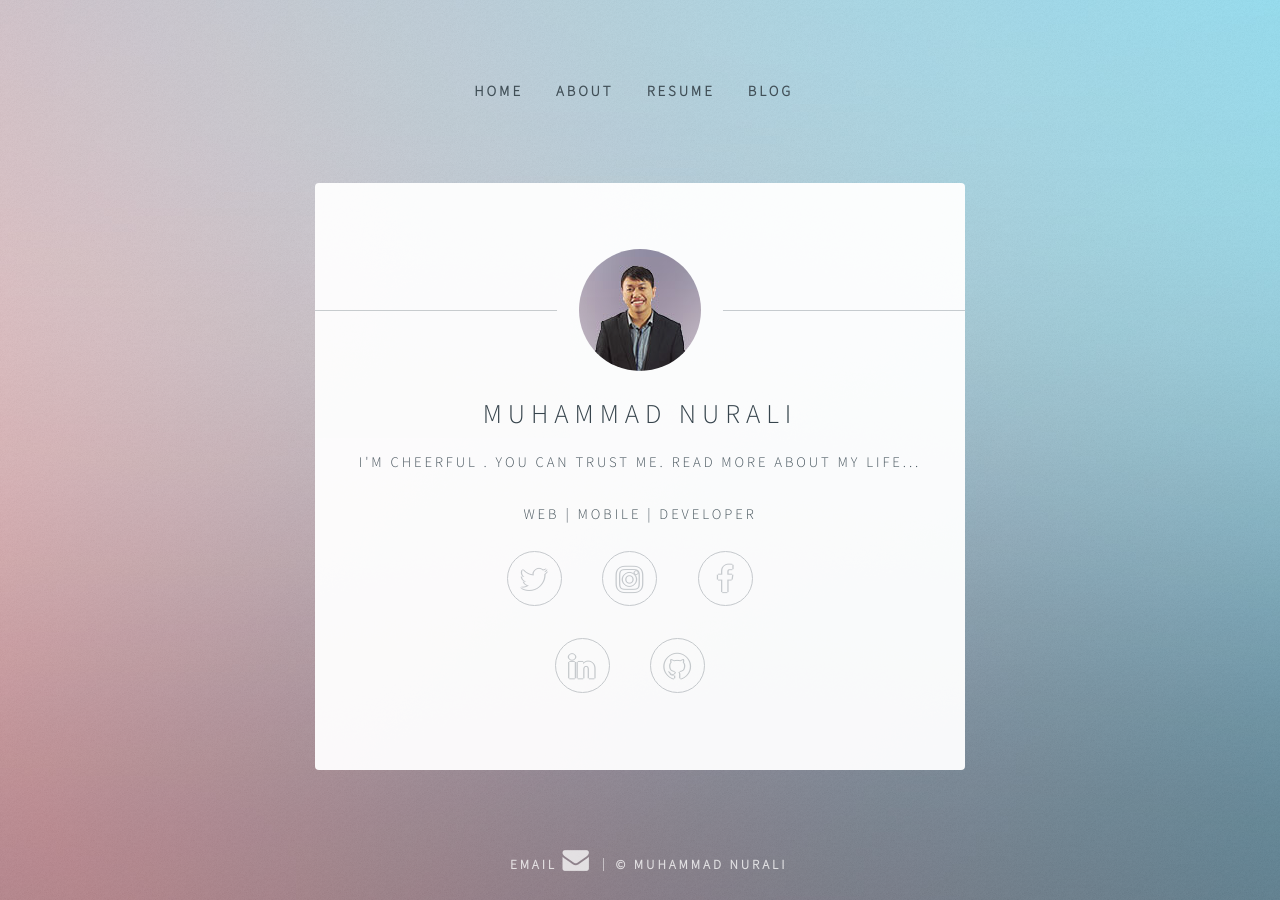
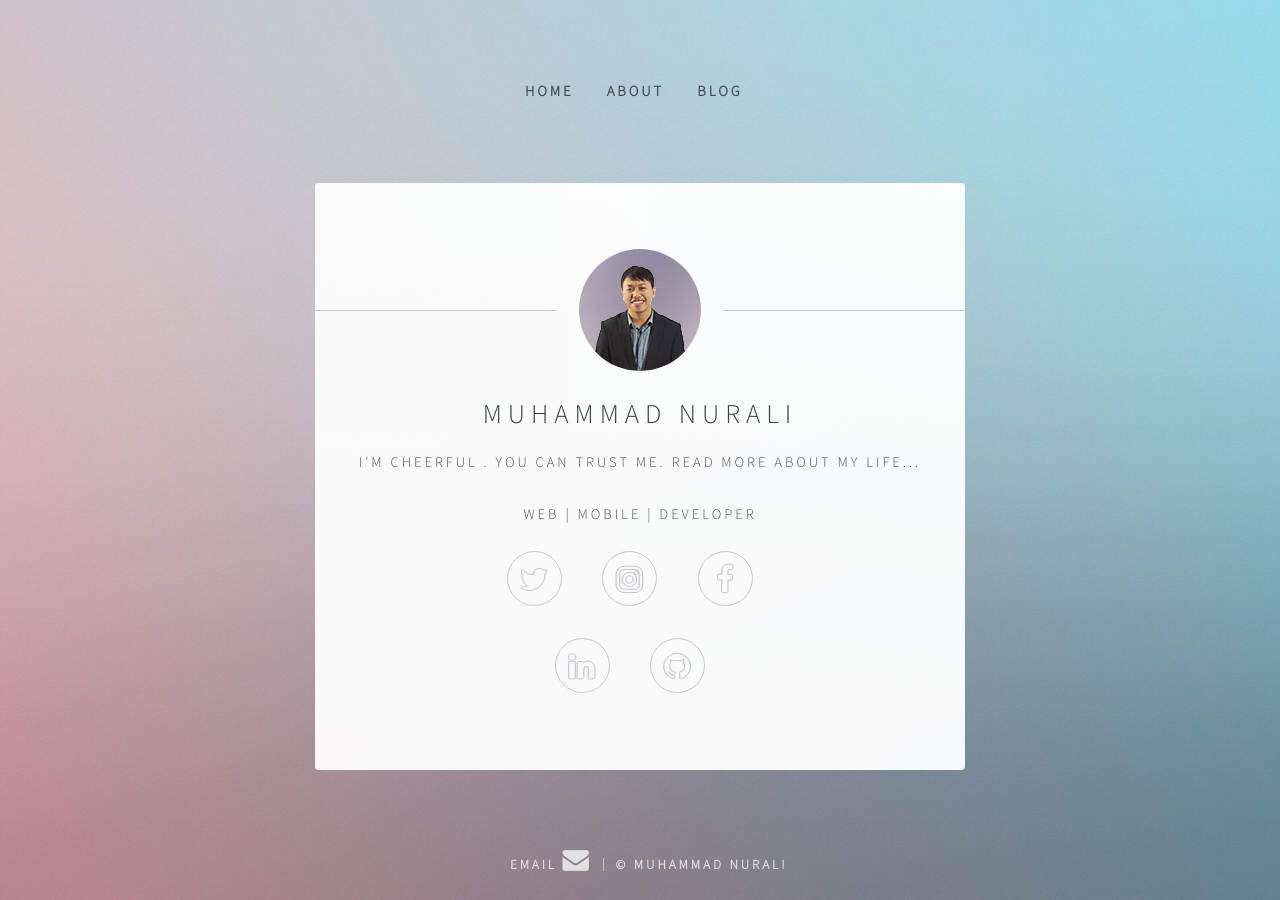
Before and after one commit to nurali93/nurali93.github.io-v1, a Jekyll site: the page built from index.html, in a window 1280 px wide. Built offline with Jekyll 4.4.1, drawn with Linux system fonts in a browser that asks for light colours.

Commit message:
remove resume temp

```diff
--- a/_includes/header.html
+++ b/_includes/header.html
@@ -3,7 +3,7 @@
     <ul>
         <li><a href="\">Home</a></li>
         <li><a href="\about">About</a></li>
-        <li><a href="\resume">Resume</a></li>
+        <!-- <li><a href="\resume">Resume</a></li> -->
         <li><a href="\blog">Blog</a></li>
     </ul>
 </nav>
```
